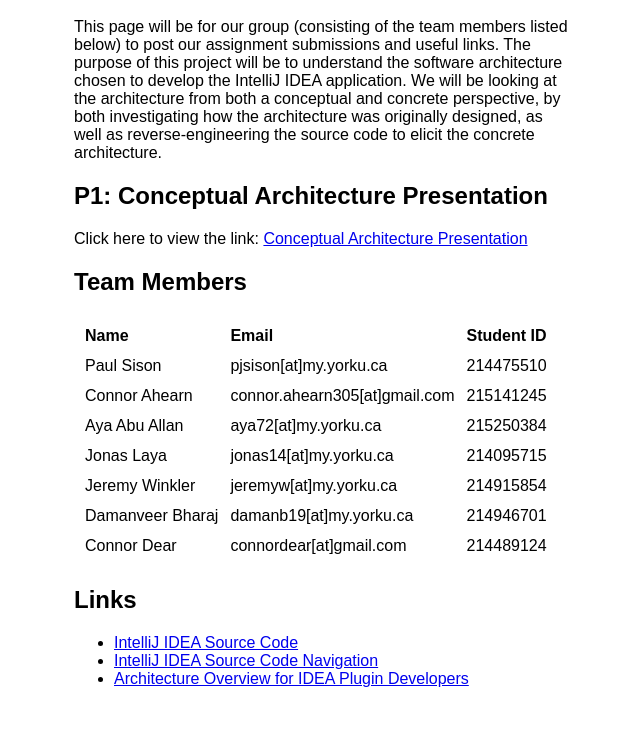
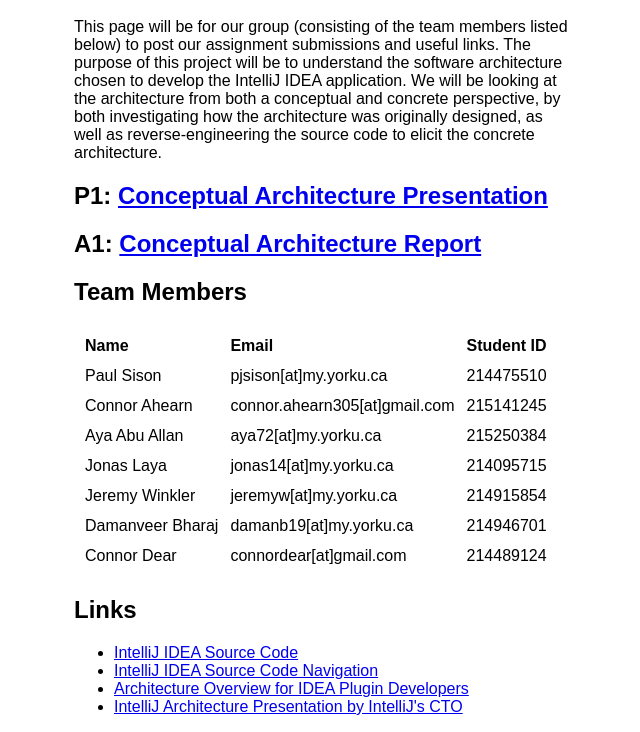
Before and after one commit to JeremyWinkler/JeremyWinkler.github.io, a plain HTML site: page index.html in a window 1280 px wide. Shown: the part 90-822 px from the top of the page, without its empty margins (316-956 px from the left). Before the commit the page ends 800 px from the top, so only its background shows below. Drawn offline with Linux system fonts and the light colour scheme.

Commit message:
added report to webpage

```diff
--- a/index.html
+++ b/index.html
@@ -13,8 +13,9 @@
 
           The purpose of this project will be to understand the software architecture chosen to develop the IntelliJ IDEA application. We will be looking at the architecture from both a conceptual and concrete perspective, by both investigating how the architecture was originally designed, as well as reverse-engineering the source code to elicit the concrete architecture.
         </p>
-      <h2 class="section-heading">P1: Conceptual Architecture Presentation</h2>
-        Click here to view the link: <a href="https://docs.google.com/presentation/d/1gXkMmOlRsbOW8EsSG5O_f9gyclo-OO4_uzHr8goUDSA/edit?usp=sharing">Conceptual Architecture Presentation</a>
+      <h2 class="section-heading">P1:  <a href="https://docs.google.com/presentation/d/1gXkMmOlRsbOW8EsSG5O_f9gyclo-OO4_uzHr8goUDSA/edit?usp=sharing" target="_blank">Conceptual Architecture Presentation</a></h2>
+      <h2 class="section-heading">A1:  <a href="./pdfs/conceptual-arch.pdf" target="_blank">Conceptual Architecture Report</a></h2>
+
         <h2 class="section-heading">Team Members</h2>
         <div class="table-outer">
             <table>
@@ -67,6 +68,7 @@
           <li><a href="https://github.com/JetBrains/intellij-community" target="_blank">IntelliJ IDEA Source Code</a></li>
           <li><a href="https://www.jetbrains.com/help/idea/navigating-through-the-source-code.html" target="_blank">IntelliJ IDEA Source Code Navigation</a></li>
           <li><a href="https://confluence.jetbrains.com/pages/viewpage.action?pageId=36021972" target="_blank">Architecture Overview for IDEA Plugin Developers</a></li>
+          <li><a href="https://www.youtube.com/watch?v=UcN_OFXjwW4&feature=youtu.be" target="_blank">IntelliJ Architecture Presentation by IntelliJ's CTO</a></li>
         </ul>
     </div>
   </body>
```
Also changed, not shown: 1 other file.
